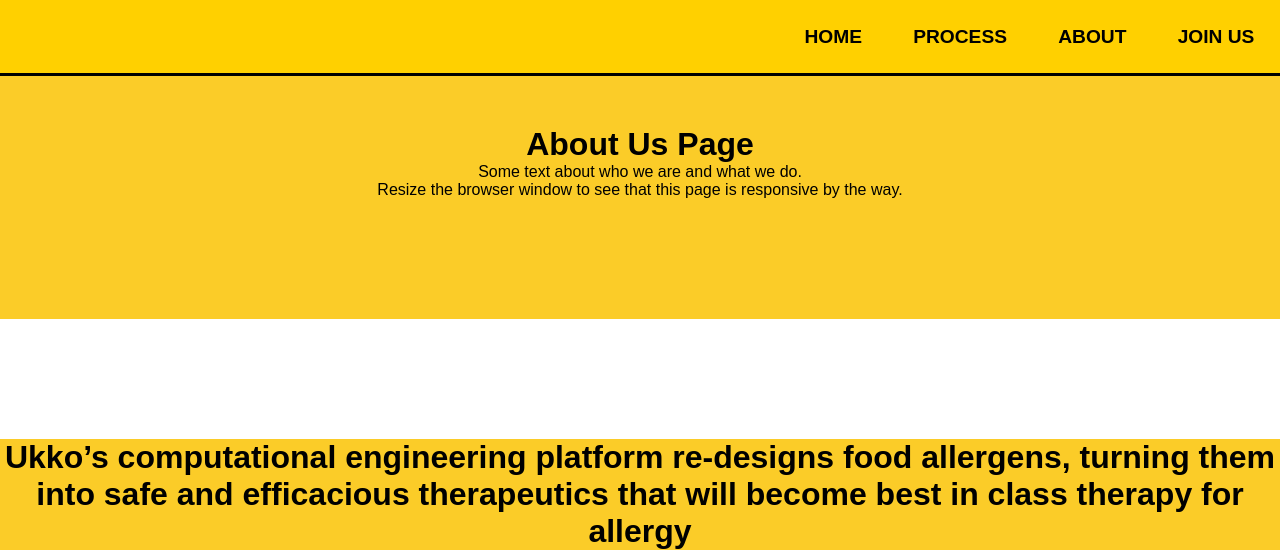
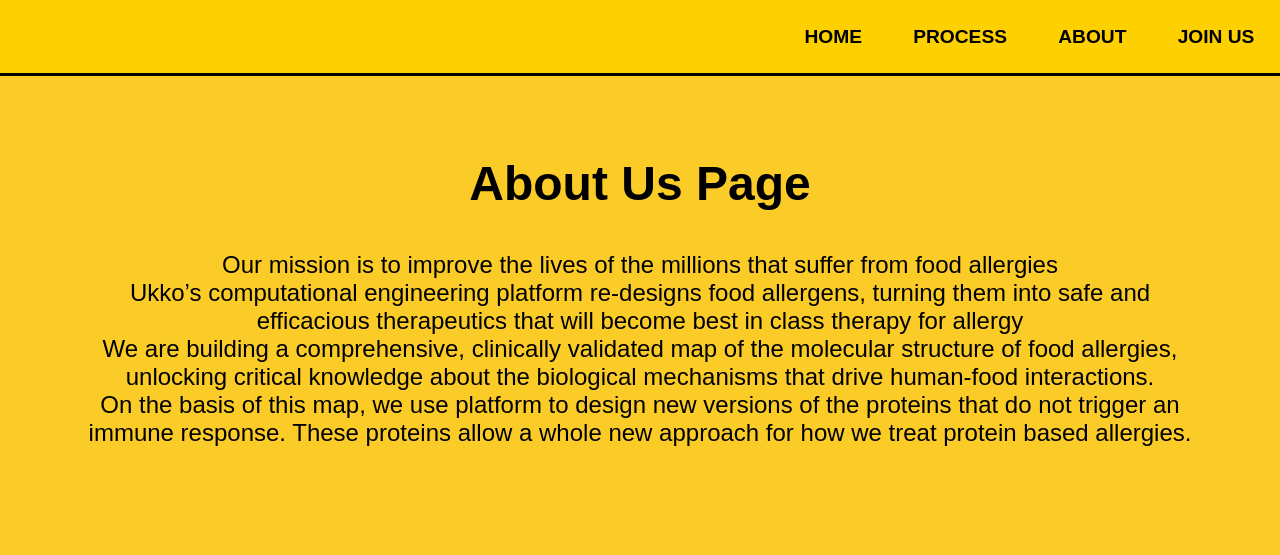
Before and after one commit to meet-projects/Y2-GroupD-Team2, a Flask app: page /aboutus in a window 1280 px wide. Shown: the top 555 px of the page. Run offline with Flask 3, Linux system fonts and the light colour scheme.

Commit message:
Update abtUs.html

```diff
--- a/templates/abtUs.html
+++ b/templates/abtUs.html
@@ -27,16 +27,14 @@
   padding: 0 8px;
 }
 
-.card {
-  box-shadow: 0 4px 8px 0 rgba(0, 0, 0, 0.2);
-  margin: 8px;
-}
+
 
 .about-section {
-  padding: 50px;
+  padding:80px;
   text-align: center;
   background-color: #fbcc28;
   color: white;
+  font-size: 3vh;
 }
 
 .about-section p, h1 {
@@ -47,10 +45,6 @@
 .about-section{
   margin-bottom: 15vh;
   padding-bottom: 15vh;
-}
-
-.container {
-  padding: 0 16px;
 }
 
 .container::after, .row::after {
@@ -124,6 +118,36 @@
   color: #ffffff;
 }
 
+.card .container{
+  height: 30vh;
+
+}
+.row {
+  display: flex;
+  align-items: center;
+}
+.card {
+  box-shadow: 0 4px 8px 0 rgba(0, 0, 0, 0.2);
+  margin: 8px;
+  display: flex;
+  flex-direction: column;
+  justify-content: space-between;
+  margin-top: 5vh;
+  padding-top: 3vh;
+}
+
+.container {
+  padding: 0 16px;
+  margin-top: auto;
+}
+
+p button{
+  margin-top: 10vh;
+}
+
+.about-section h1{
+  margin-bottom: 5vh;
+}
 
 </style>
 <div id="bar" >
@@ -140,19 +164,25 @@
 
 <div class="about-section">
   <h1>About Us Page</h1>
-  <p>Some text about who we are and what we do.</p>
-  <p>Resize the browser window to see that this page is responsive by the way.</p>
+  <p>  Our mission is to improve
+    the lives of the millions that
+    suffer from food allergies<br>
+    Ukko’s computational engineering platform
+    re-designs food allergens, turning them into safe and efficacious
+    therapeutics that will become best in class therapy for allergy<br>
+    We are building a comprehensive, clinically validated map
+    of the molecular structure of food allergies, unlocking critical knowledge
+    about the biological mechanisms that drive human-food interactions.<br>
+    On the basis of this map, we use  platform to design new versions of the
+    proteins that do not trigger an immune response. These proteins allow a
+    whole new approach for how we treat protein based allergies. </p>
 </div>
-<center><h1>
-Ukko’s computational engineering platform
-re-designs food allergens, turning them into safe and efficacious therapeutics that will become best in class therapy for allergy</h1></center>
+
 
 <h2 style="text-align:center">Our Team</h2>
 <div class="row">
   <div class="column">
     <div class="card">
-
-
       <center>
       <img src="static/img/anat.jpg" alt="Anat" style="height: 300px">
     </center>
@@ -175,6 +205,7 @@
         <h2>YANAY OFRAN</h2>
         <p class="title">Chairman & Co-Founder</p>
         <p>YANAY@ukko.com</p>
+        <br>
         <p><button class="button">Contact</button></p>
       </div>
     </div>
@@ -188,6 +219,8 @@
       <div class="container">
         <h2>DR. TIM GARNETT </h2>
         <p class="title">Former CMO and SVP, Eli-Lily</p>
+        <br>
+        <br>
         <p><button class="button">Contact</button></p>
       </div>
     </div>
```
